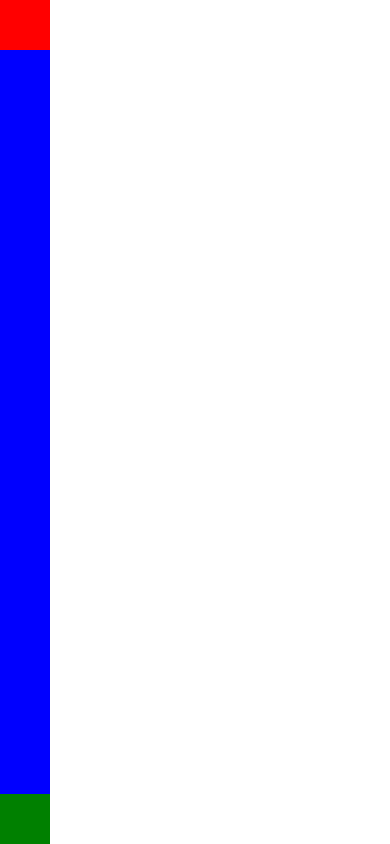
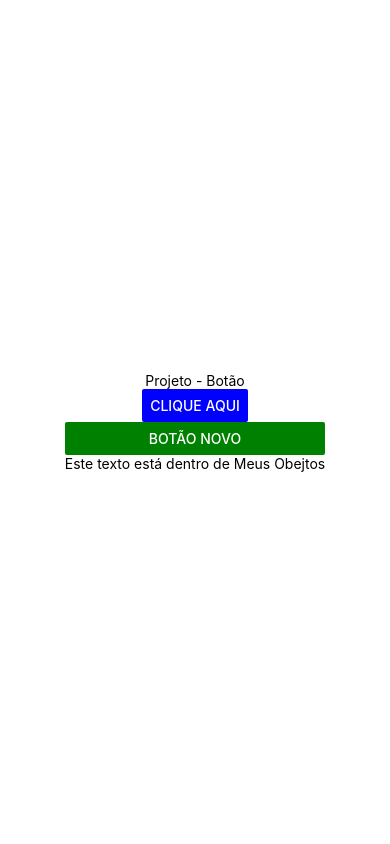
Before and after one commit to driaavila/Projeto01-React-Native, a React Native app: screen / in a window 390 px wide. Built offline with nearby package versions, Linux system fonts and the light colour scheme.

Commit message:
Semana 3

```diff
--- a/App.js
+++ b/App.js
@@ -1,13 +1,34 @@
 import { StatusBar } from 'expo-status-bar';
 import React from 'react';
-import { ColorPropType, StyleSheet, Text, View } from 'react-native';
+import {ColorPropType, StyleSheet, Text, View, Button, Alert } from 'react-native';
+import MeuObjetos from './componentes/meusobjetos'
 
 export default function App() {
   return (
-    <View style={{flex:1, flexWrap:'wrap', justifyContent:'center', flexDirection:'column', alignItems: 'flex-start' }}>
-      <View style={{width:50, height:50, backgroundColor: 'red'}}></View>
-      <View style={{flexGrow: 1, width:50, height:50, backgroundColor: 'blue'}}></View>
-      <View style={{flexShrink: 0, width:50, height:50, backgroundColor: 'green'}}></View>
+    <View style={styles.container}>
+      <Text>Projeto - Botão</Text>
+      <StatusBar style="auto" />
+      <Button
+        title="Clique Aqui"
+        color= "blue"
+        accessibilityLabel="Texto Alternativo"
+        onPress={funcaoBotao}>
+      </Button>
+      <MeuObjetos></MeuObjetos>
+
     </View>
   );
 }
+
+function funcaoBotao(){
+  Alert.alert('Botão clicado')
+}
+
+const styles = StyleSheet.create({
+  container: {
+    flex: 1,
+    backgroundColor: '#fff',
+    alignItems: 'center',
+    justifyContent: 'center',
+  }
+});
--- /dev/null
+++ b/componentes/meusobjetos.js
@@ -0,0 +1,32 @@
+import React from 'react';
+import {render} from 'react-dom';
+import {Text, Button, View} from 'react-native';
+
+
+class MeuObj extends React.Component{
+
+    state={
+        corInicial: "green",
+        textoInicial: "Este texto está dentro de Meus Obejtos"
+    }
+
+    pressionado = () => {
+        this.setState({corInicial: 'orange'});
+        this.setState({textoInicial: 'alterado'})
+    }
+
+    render(){
+        return(
+            <View>
+                <Button
+                title="botão novo"
+                accessibilityLabel="texto alternativo"
+                color={this.state.corInicial}
+                onPress={this.pressionado}>
+                </Button>
+                <Text>{this.state.textoInicial}</Text>
+            </View>
+        );
+    }
+}
+export default MeuObj;
```
